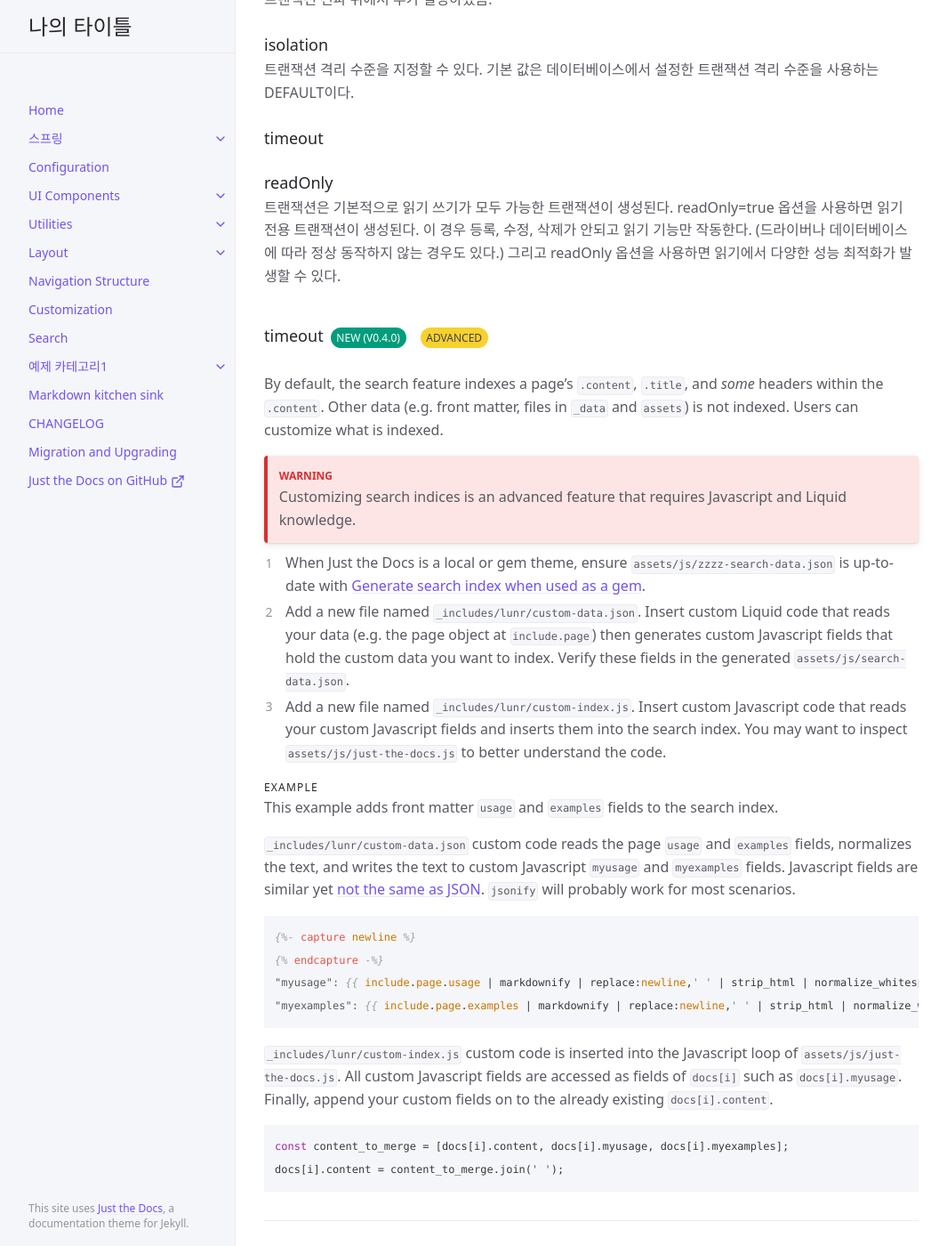
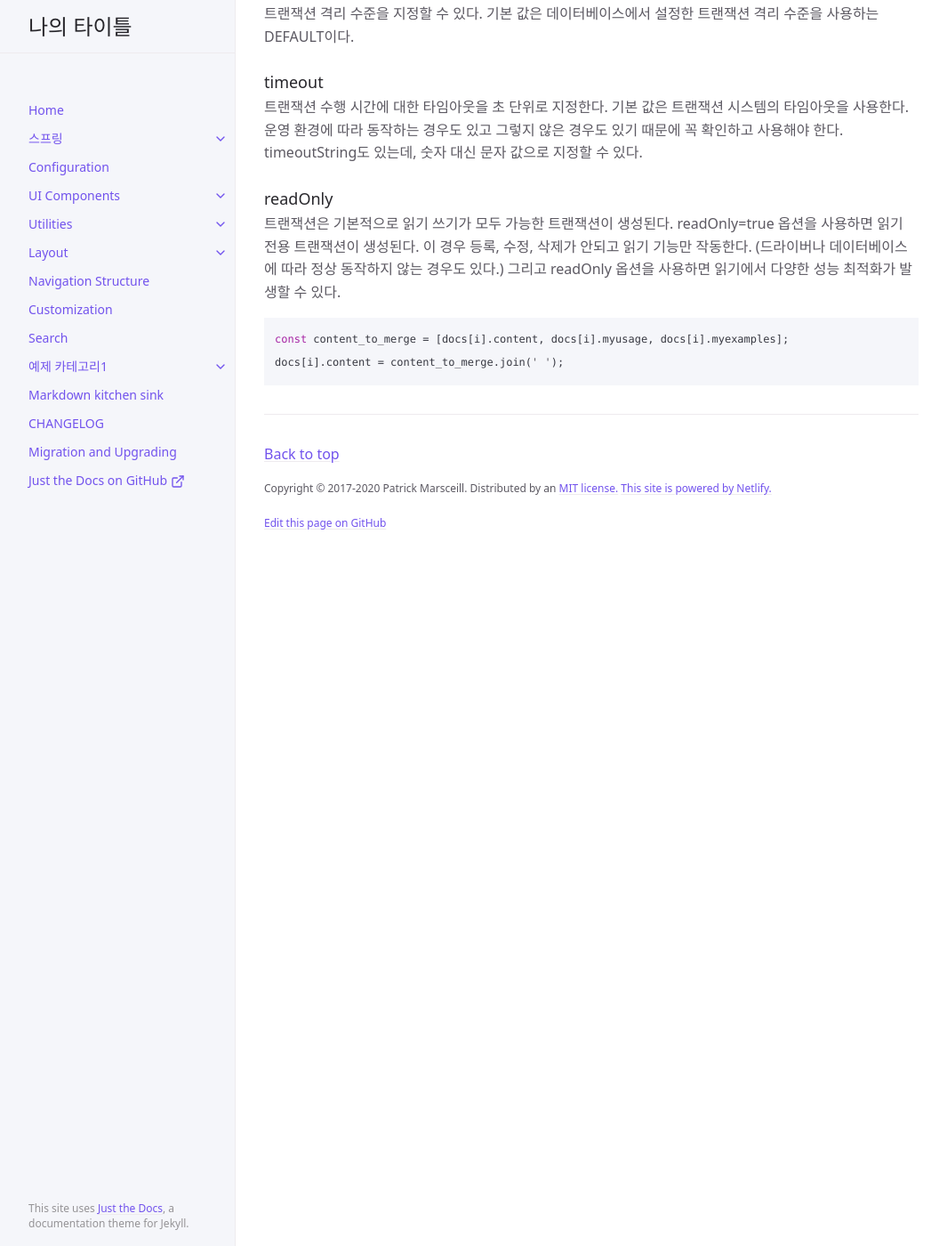
Before and after one commit to wlghks453/wlghks453.github.io, a Jekyll site: the page built from docs/spring/스프링 트랜잭션-1.md, in a window 1280 px wide and 1400 px high, scrolled down 2842 px. Shown: the whole window at 89% size, without its empty margins (107-1172 px from the left). Built offline with Jekyll 4.4.1, drawn with Linux system fonts in a browser that asks for light colours; cached includes are drawn as plain includes.

Commit message:
Update 스프링 트랜잭션-1.md

````diff
--- a/docs/spring/스프링 트랜잭션-1.md
+++ b/docs/spring/스프링 트랜잭션-1.md
@@ -115,6 +115,9 @@ public class TxService {
 트랜잭션 격리 수준을 지정할 수 있다. 기본 값은 데이터베이스에서 설정한 트랜잭션 격리 수준을 사용하는 DEFAULT이다.
 
 ### timeout
+트랜잭션 수행 시간에 대한 타임아웃을 초 단위로 지정한다. 기본 값은 트랜잭션 시스템의 타임아웃을 사용한다.
+운영 환경에 따라 동작하는 경우도 있고 그렇지 않은 경우도 있기 때문에 꼭 확인하고 사용해야 한다.
+ timeoutString도 있는데, 숫자 대신 문자 값으로 지정할 수 있다.
 
 ### readOnly
 
@@ -126,45 +129,6 @@ readOnly=true 옵션을 사용하면 읽기 전용 트랜잭션이 생성된다.
 
 
 
-
-
-
-
-### timeout
-{: .d-inline-block }
-
-New (v0.4.0)
-{: .label .label-green }
-
-Advanced
-{: .label .label-yellow }
-
-By default, the search feature indexes a page's `.content`, `.title`, and *some* headers within the `.content`. Other data (e.g. front matter, files in `_data` and `assets`) is not indexed. Users can customize what is indexed.
-
-{: .warning }
-> Customizing search indices is an advanced feature that requires Javascript and Liquid knowledge.
-
-1. When Just the Docs is a local or gem theme, ensure `assets/js/zzzz-search-data.json` is up-to-date with [Generate search index when used as a gem](#generate-search-index-when-used-as-a-gem).
-2. Add a new file named `_includes/lunr/custom-data.json`. Insert custom Liquid code that reads your data (e.g. the page object at `include.page`) then generates custom Javascript fields that hold the custom data you want to index. Verify these fields in the generated `assets/js/search-data.json`.
-3. Add a new file named `_includes/lunr/custom-index.js`. Insert custom Javascript code that reads your custom Javascript fields and inserts them into the search index. You may want to inspect `assets/js/just-the-docs.js` to better understand the code.
-
-#### Example
-
-This example adds front matter `usage` and `examples` fields to the search index.
-
-`_includes/lunr/custom-data.json` custom code reads the page `usage` and `examples` fields, normalizes the text, and writes the text to custom Javascript `myusage` and `myexamples` fields. Javascript fields are similar yet [not the same as JSON](https://developer.mozilla.org/en-US/docs/Web/JavaScript/Reference/Global_Objects/JSON#javascript_and_json_differences). `jsonify` will probably work for most scenarios.
-
-{% raw %}
-```liquid
-{%- capture newline %}
-{% endcapture -%}
-"myusage": {{ include.page.usage | markdownify | replace:newline,' ' | strip_html | normalize_whitespace | strip | jsonify }},
-"myexamples": {{ include.page.examples | markdownify | replace:newline,' ' | strip_html | normalize_whitespace | strip | jsonify }},
-```
-{% endraw %}
-
-`_includes/lunr/custom-index.js` custom code is inserted into the Javascript loop of `assets/js/just-the-docs.js`. All custom Javascript fields are accessed as fields of `docs[i]` such as `docs[i].myusage`. Finally, append your custom fields on to the already existing `docs[i].content`.
-
 ```javascript
 const content_to_merge = [docs[i].content, docs[i].myusage, docs[i].myexamples];
 docs[i].content = content_to_merge.join(' ');
````
